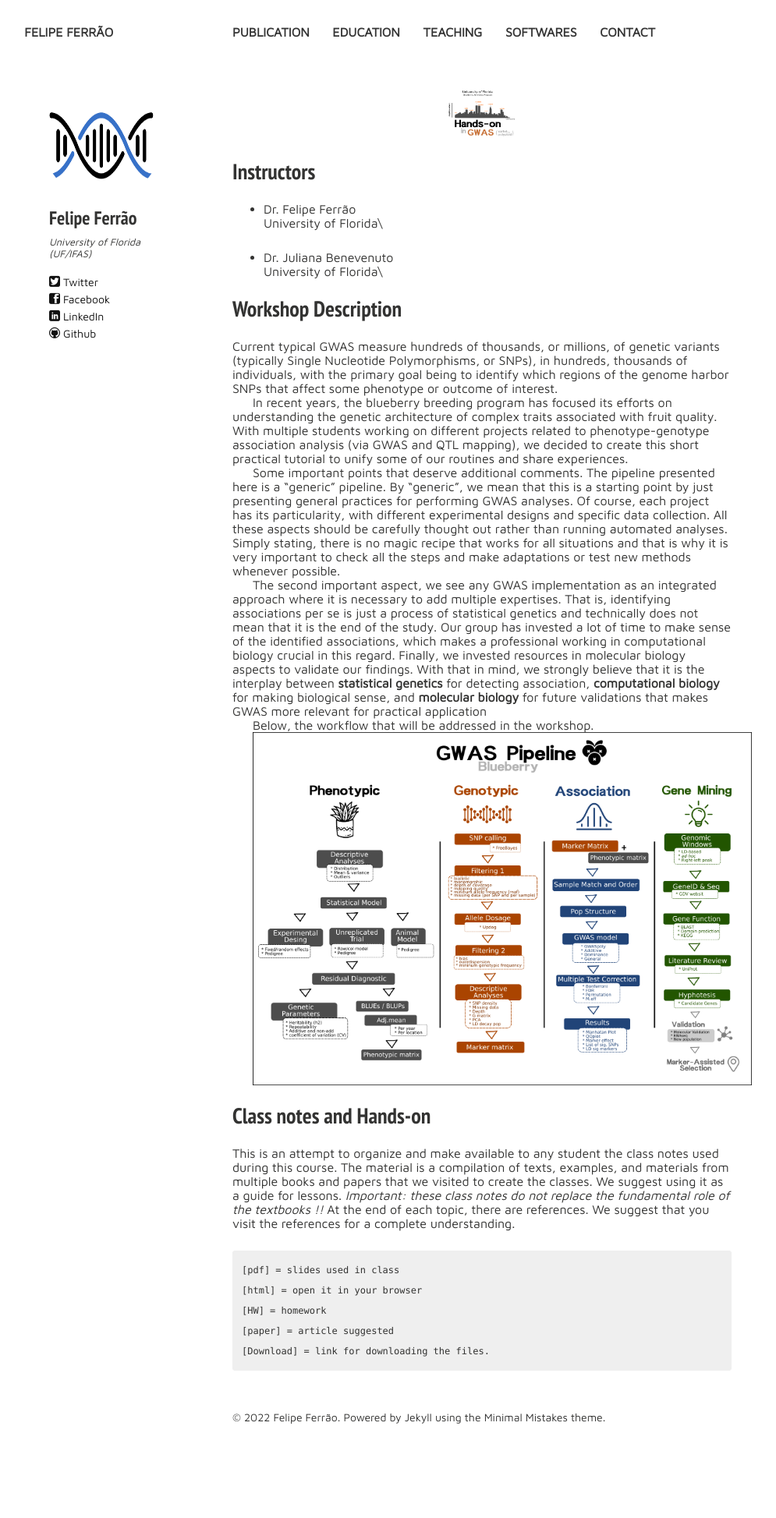
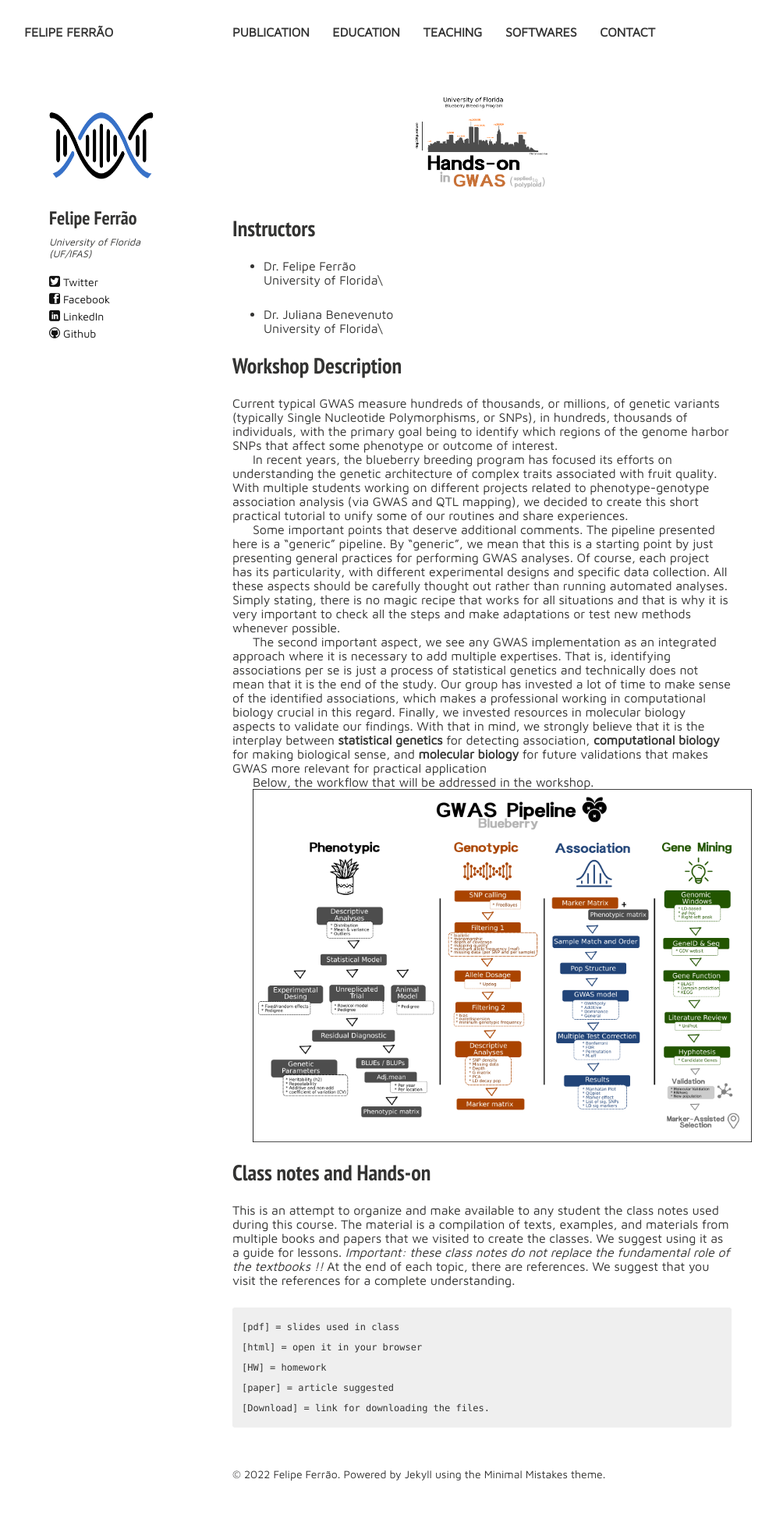
Before and after one commit to lfelipe-ferrao/lfelipe-ferrao.github.io, a Jekyll site: the page built from class/GWAS/index.md, in a window 1280 px wide. Shown: the whole page at 78% size, without its empty margins (22-1017 px from the left). Built offline with Jekyll 4.4.1, drawn with Linux system fonts in a browser that asks for light colours; nearby versions of some CDN libraries; our own code applies the rules of GitHub Pages for plain Markdown files; before the commit the page ends 1874 px from its top, so only the background shows below that.

Commit message:
Update index.md

```diff
--- a/class/GWAS/index.md
+++ b/class/GWAS/index.md
@@ -1,5 +1,5 @@
 <p align="center">
-  <img src="./gwas_logo.png" height="80" width="100"/>
+  <img src="./gwas_logo.png" height="180" width="200"/>
 </p>
 
 ## Instructors
```
